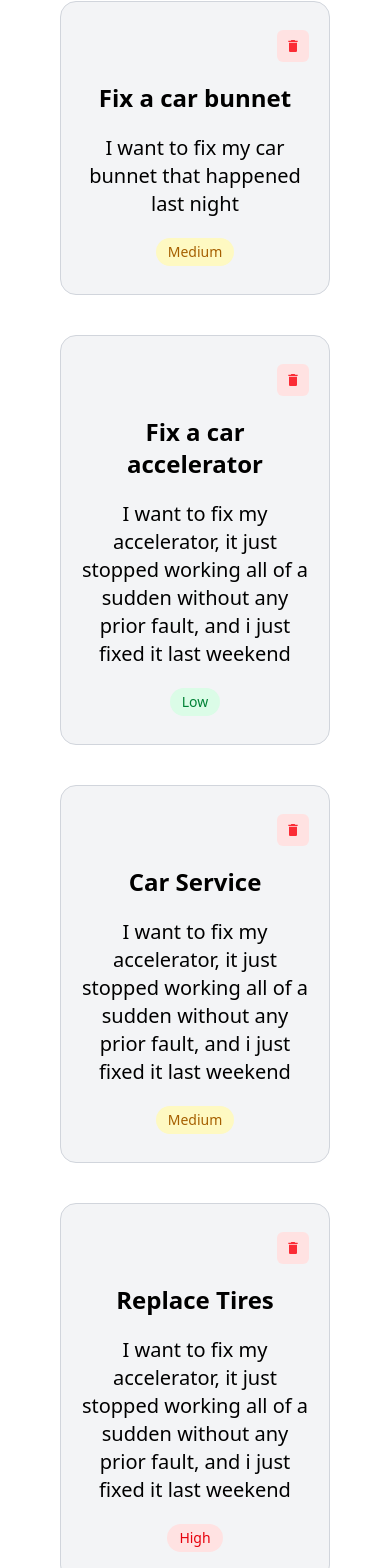
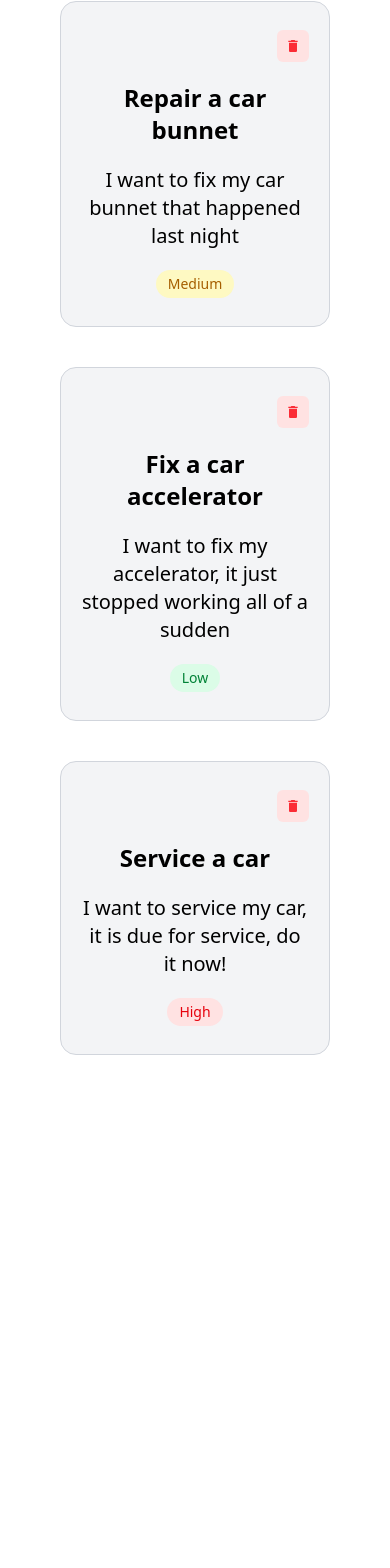
Before and after one commit to vickcodes001/system, a React (Vite) app: page / in a window 390 px wide. Shown: the part 841-2409 px from the top of the page. After the commit the page ends 1936 px from the top, so only its background shows below. Built offline with nearby package versions, Linux system fonts and the light colour scheme.

Commit message:
made employees page mobile responsive fixed the navbar modal updated the code

```diff
--- a/src/components/MobileNavbar.tsx
+++ b/src/components/MobileNavbar.tsx
@@ -19,14 +19,15 @@ function MobileNavbar() {
     "flex items-center justify-start gap-2 text-gray-600 font-bold hover:text-gray-300";
   return (
     <>
-      <div className="flex flex-col gap-15 py-10 px-5 w-full h-[100vh]">
-        {/* <button className="absolute right-20 top-5 z-40" onClick={toggleMobile}><GrClose className=" w-7 h-7"/></button> */}
+      <div className="flex flex-col gap-15 py-25 px-5 w-full h-[100vh]">
         <div className="flex flex-col items-center justify-center ">
-          <img
-            src="/images/jiggy.jpg"
-            alt="profile image"
-            className="border h-20 w-20 rounded-full mb-5 object-cover"
-          />
+          <Link to="/employees">
+            <img
+              src="/images/jiggy.jpg"
+              alt="profile image"
+              className="border h-20 w-20 rounded-full mb-5 object-cover"
+            />
+          </Link>
           <p className="text-black text-3xl font-bold">TaskMaster</p>
         </div>
         <div>
--- a/src/components/Navbar.tsx
+++ b/src/components/Navbar.tsx
@@ -51,7 +51,7 @@ function Navbar() {
       </div>
       <button onClick={toggleNavbar} className="flex relative md:hidden z-50">
         {isOpen ?
-          <p><GrClose className="w-7 h-7 absolute right-10" /></p> : // click here to close MobileNavbar
+          <p><GrClose className="w-7 h-7 absolute right-10 top-10" /></p> : // click here to close MobileNavbar
           <GiHamburgerMenu className="w-7 h-7" /> // click here to open MobileNavbar
           }
       </button>
--- a/src/components/TasksCreated.tsx
+++ b/src/components/TasksCreated.tsx
@@ -16,7 +16,7 @@ function TasksCreated() {
       },
       {
         id: 2,
-        title: "Fix a car bunnet",
+        title: "Repair a car bunnet",
         description: "I want to fix my car bunnet that happened last night",
         priority: "Medium",
       },
@@ -24,21 +24,14 @@ function TasksCreated() {
         id: 3,
         title: "Fix a car accelerator",
         description:
-          "I want to fix my accelerator, it just stopped working all of a sudden without any prior fault, and i just fixed it last weekend",
+          "I want to fix my accelerator, it just stopped working all of a sudden",
         priority: "Low",
       },
       {
         id: 4,
-        title: "Car Service",
+        title: "Service a car",
         description:
-          "I want to fix my accelerator, it just stopped working all of a sudden without any prior fault, and i just fixed it last weekend",
-        priority: "Medium",
-      },
-      {
-        id: 5,
-        title: "Replace Tires",
-        description:
-          "I want to fix my accelerator, it just stopped working all of a sudden without any prior fault, and i just fixed it last weekend",
+          "I want to service my car, it is due for service, do it now!",
         priority: "High",
       },
   ])
--- a/src/pages/Employees.tsx
+++ b/src/pages/Employees.tsx
@@ -8,23 +8,23 @@ const Employees = () => {
   return (
     <>
       <Navbar />
-      <div className="flex justify-between px-20 py-15">
-        <div className="flex justify-center items-center gap-5">
+      <div className="flex flex-col md:flex-row items-center md:items-start justify-between px-20 py-15">
+        <div className="flex flex-col md:flex-row justify-center items-center gap-5">
           <img src={Jiggy} className="w-50 h-50 object-cover rounded-full" />
-          <div className="flex flex-col gap-1">
+          <div className="flex flex-col text-center md:text-start gap-1">
             <h3 className="text-2xl font-bold">Vickcodes001</h3>
             <p className="text-[20px]">Software Engineer</p>
             <p className="text-[20px]">Joined 2 months ago</p>
           </div>
         </div>
-        <div className="flex w-1/2 h-200px justify-end items-end py-10">
+        <div className="flex w-1/2 md:h-50 justify-end items-end py-10">
           <Editbtn />
         </div>
       </div>
-        <div className="flex flex-col gap-15 mb-10 px-10">
-          <AssignedTasks />
-          <CompletedTasks />
-        </div>
+      <div className="flex flex-col gap-15 mb-10 px-10">
+        <AssignedTasks />
+        <CompletedTasks />
+      </div>
     </>
   );
 };
--- a/src/pages/Home.tsx
+++ b/src/pages/Home.tsx
@@ -9,7 +9,7 @@ function Home() {
       <Navbar />
       <div className="flex flex-col md:flex-row items-center">
         <div className="flex flex-col justify-center items-start gap-5 w-full md:w-1/2 py-5 px-10">
-          <h2 className="pt-3 text-4xl font-bold text-center">Welcome to Task Manager</h2>
+          <h2 className="pt-3 text-4xl font-bold text-center md:text-start">Welcome to Task Manager</h2>
           <p className="text-xl text-center md:text-start">
             Our Task Manager App helps you create, assign, and track tasks in a
             collaborative workspace. Making team workflow smooth from start to
```
